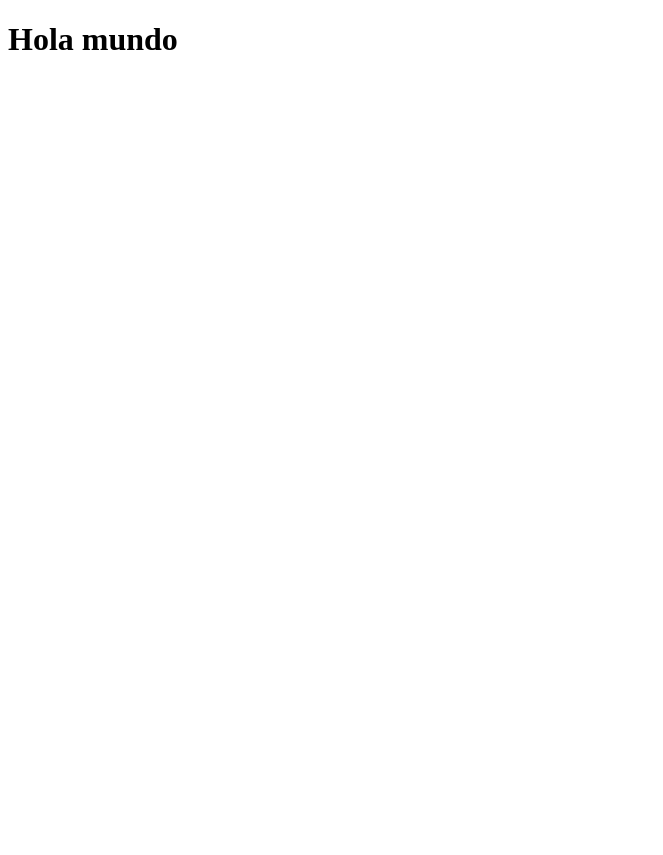
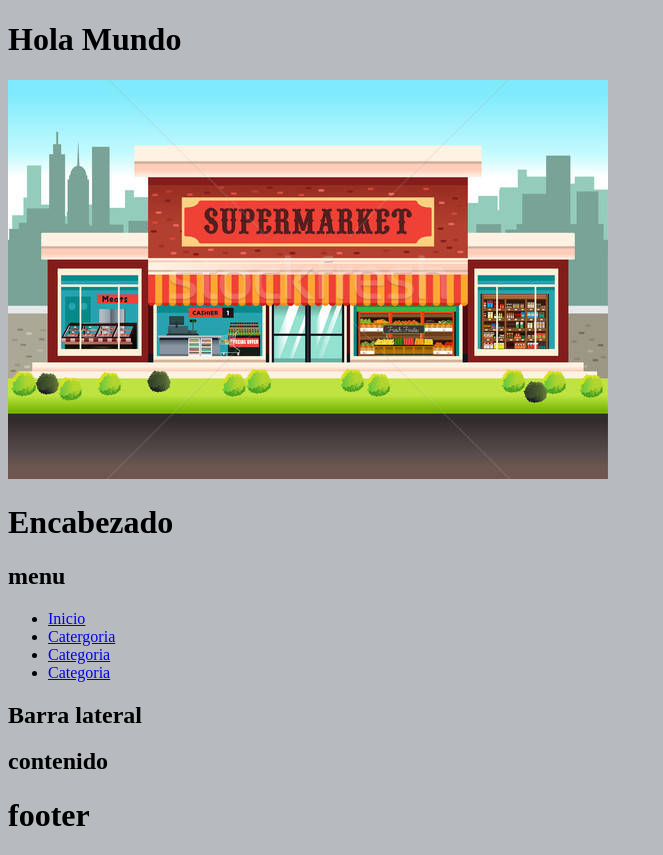
Before and after one commit to diegoandresbohorquezperez-blip/Proyecto3230985, a plain HTML site: page index.html in a window 1280 px wide. Shown: the whole page, without its empty margins (0-663 px from the left). Before the commit the page ends 800 px from the top, so only its background shows below. Drawn offline with Linux system fonts and the light colour scheme.

Commit message:
actualizacion del index com logo y categorias

```diff
--- a/index.html
+++ b/index.html
@@ -1,12 +1,50 @@
 <!DOCTYPE html>
 <html lang="es">
 <head>
-    <meta charset="UTF-8">
-    <meta name="viewport" content="width=device-width, initial-scale=1.0">
-    <title>Proyecto 3230985</title>
+  <meta charset="UTF-8">
+  <meta name="viewport" content="width=device-width, initial-scale=1.0">
+  <title>Document</title>
 </head>
+<body style="background-color: #b7babe;">
+  </head>
 <body>
-    <h1>Hola mundo</h1>
 
+ <h1>Hola Mundo</h1>
+  <div id="container">
+    <header id="header">
+      <div id="logo">
+          <img src="./assets/img/7580900_stock-vector-supermarket-grocery-store.jpg"alt="logo tienda">
+      <h1>Encabezado</h1>
+    </header>
+    <nav id="menu">
+      <h1>menu</h1>
+      <ul>
+        <li>
+          <a href="#">Inicio</a>
+        </li>
+         <li>
+          <a href="#">Catergoria</a>
+        </li>
+         <li>
+          <a href="#">Categoria</a>
+        </li>
+         <li>
+          <a href="#">Categoria</a>
+        </li>
+      </ul>
+    </nav>
+
+    <div id="content">
+        <aside>
+           <h1>Barra lateral</h1>
+         </aside>
+         <section>
+             <h1>contenido</h1>
+         </section>
+     </div>
+    <footer>
+      <h1>footer</h1>
+    </footer>
+  </div>
 </body>
 </html>
```
Also changed, not shown: assets/img/7580900_stock-vector-supermarket-grocery-store.jpg (added).
